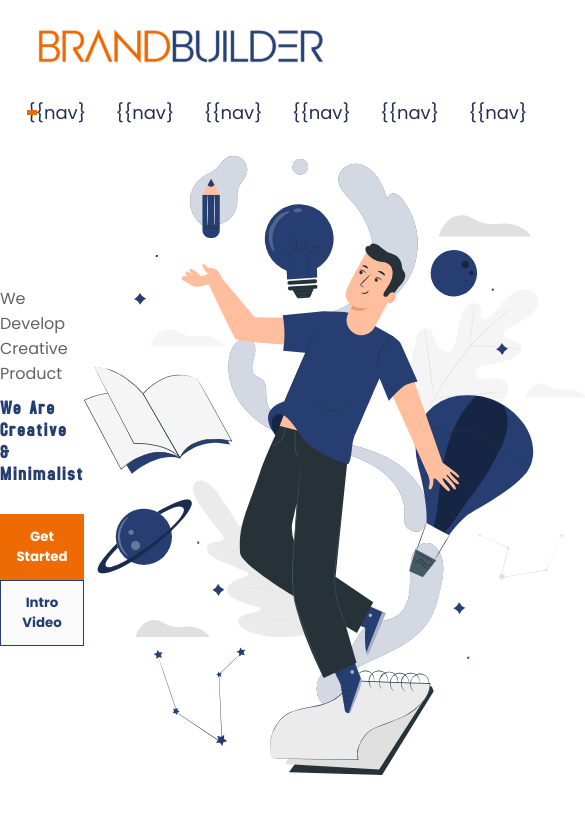
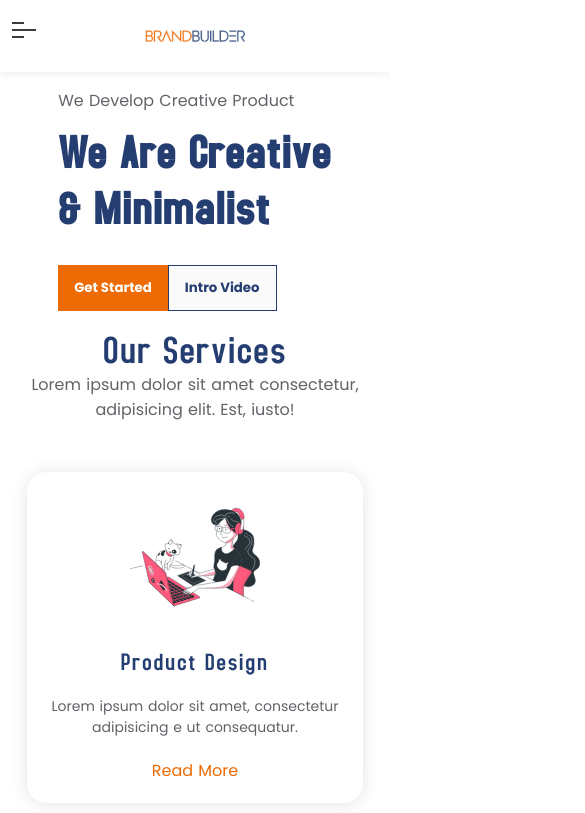
Before and after one commit to Yogesh070/bbweb, a Nuxt app: page / in a window 390 px wide. Shown: the top 813 px of the page, 585 px wide, since content can reach past the window. Built offline with nearby package versions, Linux system fonts and the light colour scheme.

Commit message:
mobile responsive css added

```diff
--- a/pages/index.vue
+++ b/pages/index.vue
@@ -1,9 +1,10 @@
 <template>
   <div>
     <Header/>
-    <Navbar/>
+    <!-- <Navbar/> -->
+    <Newnavbar/>
     <div class="hero-container">
-        <div>
+        <div data-aos="fade-right"  data-aos-duration="3000">
           <p>We Develop Creative Product</p>
           <h1>
             We Are Creative <br/>& Minimalist
@@ -15,6 +16,8 @@
     </div>
     <Services/>
     <Estimate/>
+    <!-- <Slider/> -->
+
     <Portfolio/>
     <Process/>
     <NewsFeeds/>
@@ -32,6 +35,7 @@ import Footer from '@/components/Footer.vue';
 import Services from '@/components/Services.vue';
 import Estimate from '@/components/Estimate.vue';
 import Portfolio from '@/components/Portfolio.vue';
+// import Slider from '@/components/Slider.vue';
 export default {
 components: {
   Header,
@@ -41,7 +45,9 @@ components: {
   Footer,
   Services,
   Estimate,
-  Portfolio
+  Portfolio,
+  // Newnavbar,
+  // Slider
 },
 }
 </script>
@@ -53,10 +59,37 @@ components: {
   grid-template-columns: 1fr 1fr;
   justify-items: center;
   align-items: center;
-  margin: 30px 0;
+  // margin: 30px 0;
+  margin: 4vw 7vw;
   h1{
     font-size: 5vw;
     margin: 10px 0 30px 0;
   }
 }
+
+@media (max-width:820px)  {
+    .hero-container{
+        grid-template-columns: 1fr  1fr;
+    }
+}
+@media (max-width:1024px){
+  .hero-container{
+    img{
+      max-width: 350px;
+      min-width: 200px
+    }
+  }
+}
+@media (max-width:540px)  {
+    .hero-container{
+        grid-template-columns: 1fr;
+        // font-size: 72px;
+        h1{
+          font-size: xxx-large;
+        }
+        img{
+          display: none;
+        }
+    }
+}
 </style>
```
